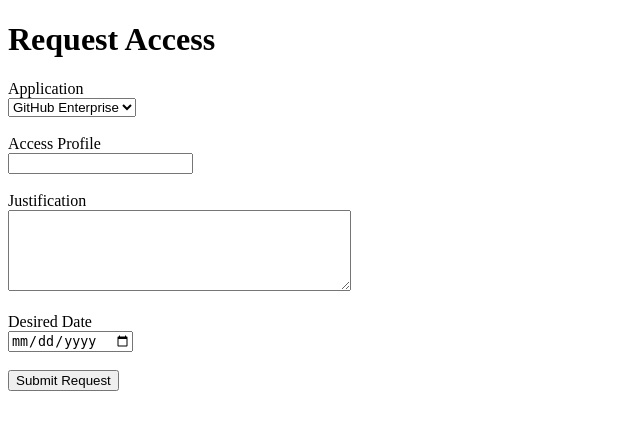
After one commit to up202108761/PermissionFlow, a FastAPI app: template app/templates/request.html in a window 1280 px wide. The commit adds this page. Shown: the top 430 px of the page, without its empty margins (0-640 px from the left). Run offline with FastAPI, Linux system fonts and the light colour scheme; the template is opened without the code that fills it, so the values that code supplies are empty.

Commit message:
request page made

```diff
--- a/app/main.py
+++ b/app/main.py
@@ -12,6 +12,7 @@ app = FastAPI(
     title="PermissionFlow",
     version="1.0.0"
 )
+
 templates = Jinja2Templates(directory="app/templates")
 
 
@@ -23,6 +24,16 @@ def home(request: Request):
         context={
             "title": "PermissionFlow"
         }
+    )
+
+
+# 👇 ADICIONA AQUI
+@app.get("/request", response_class=HTMLResponse)
+def request_page(request: Request):
+    return templates.TemplateResponse(
+        request=request,
+        name="request.html",
+        context={}
     )
 
 
--- /dev/null
+++ b/app/templates/request.html
@@ -0,0 +1,62 @@
+<!DOCTYPE html>
+<html>
+
+<head>
+    <title>Request Access</title>
+</head>
+
+<body>
+
+<h1>Request Access</h1>
+
+<form>
+
+<label>Application</label>
+
+<br>
+
+<select>
+
+<option>GitHub Enterprise</option>
+
+<option>Jira</option>
+
+<option>SAP</option>
+
+</select>
+
+<br><br>
+
+<label>Access Profile</label>
+
+<br>
+
+<input type="text">
+
+<br><br>
+
+<label>Justification</label>
+
+<br>
+
+<textarea rows="5" cols="40"></textarea>
+
+<br><br>
+
+<label>Desired Date</label>
+
+<br>
+
+<input type="date">
+
+<br><br>
+
+<button type="submit">
+Submit Request
+</button>
+
+</form>
+
+</body>
+
+</html>
```
Also changed, not shown: app/templates/index.html (+19 -1 lines).
